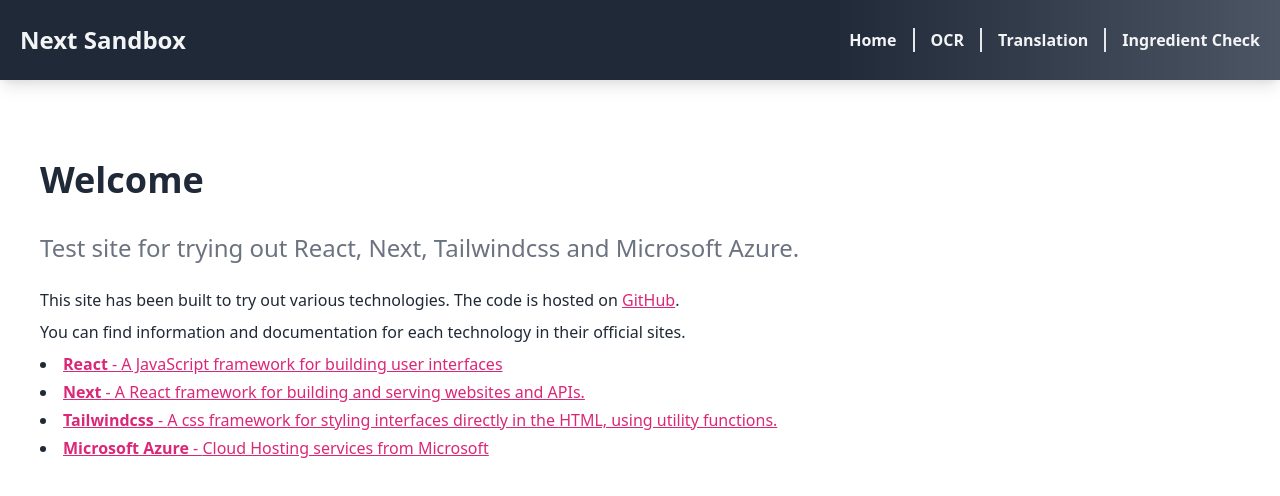
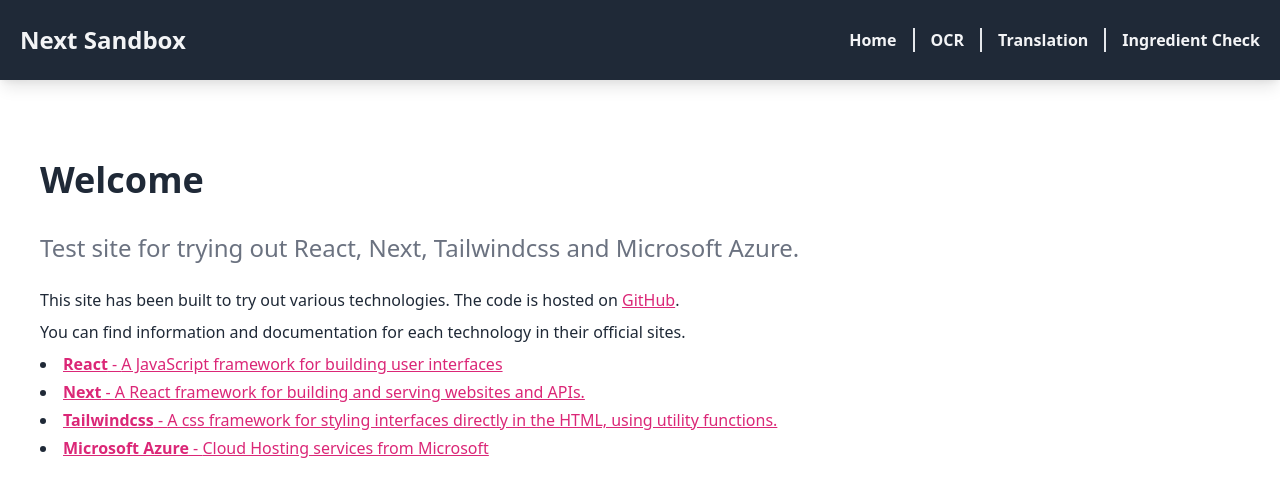
Before and after one commit to pveggie/next-azure-sandbox, a Next.js app: page / in a window 1280 px wide. Shown: the top 496 px of the page. Built offline with nearby package versions, Linux system fonts and the light colour scheme.

Commit message:
Add interpolated classes to tailwind safelist to survive treeshaking. Remove gradient from header

```diff
--- a/components/templates/SiteHeader.jsx
+++ b/components/templates/SiteHeader.jsx
@@ -21,18 +21,15 @@
   render() {
     return (
       <header
-        className={`flex md:justify-between items-center h-${this.state.heightFactor} pl-5 bg-gray-800 text-gray-100 shadow-lg`}
+        className={`flex md:justify-between items-center h-${this.state.heightFactor} px-5 bg-gray-800 text-gray-100 shadow-lg`}
       >
         <NavList
           navItems={navItems}
           fromTop={this.state.heightFactor}
           className="md:hidden"
         />
-        <h1 className="text-2xl font-semibold pl-">{siteTitle}</h1>
-        <NavTabs
-          navItems={navItems}
-          className="hidden md:block h-full px-5 bg-gradient-to-r from-gray-800 to-gray-600"
-        />
+        <h1 className="text-2xl font-semibold pr-10">{siteTitle}</h1>
+        <NavTabs navItems={navItems} className="hidden md:block h-full" />
       </header>
     )
   }
--- a/tailwind.config.js
+++ b/tailwind.config.js
@@ -1,5 +1,10 @@
 module.exports = {
-  purge: ['./pages/**/*.{js,ts,jsx,tsx}', './components/**/*.{js,ts,jsx,tsx}'],
+  purge: [
+    './pages/**/*.{js,ts,jsx,tsx}',
+    './components/**/*.{js,ts,jsx,tsx}',
+    './styles/**/*.css',
+  ],
+  safelist: ['h-20', 'top-20'],
   darkMode: false, // or 'media' or 'class'
   theme: {
     extend: {},
```
